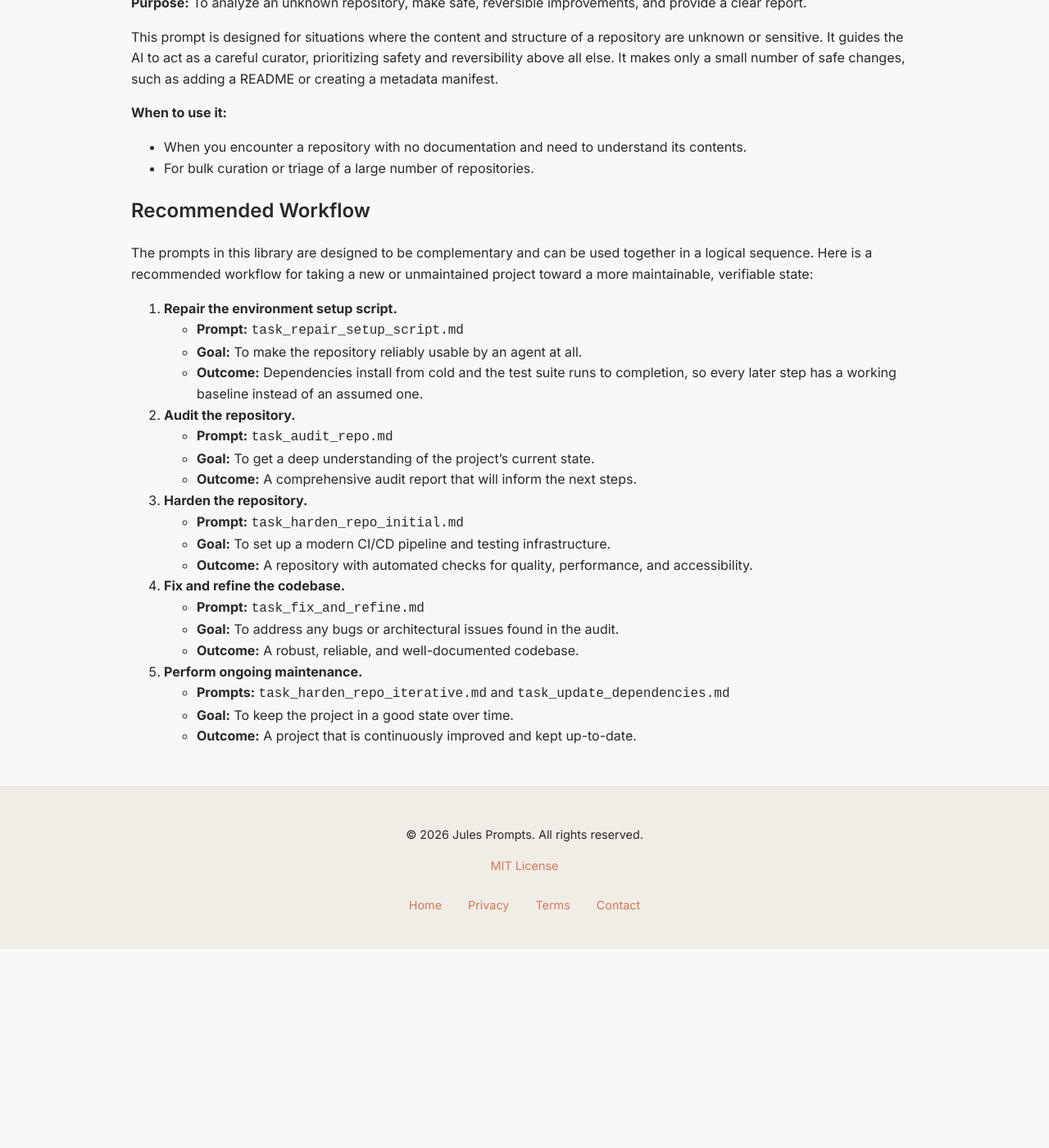
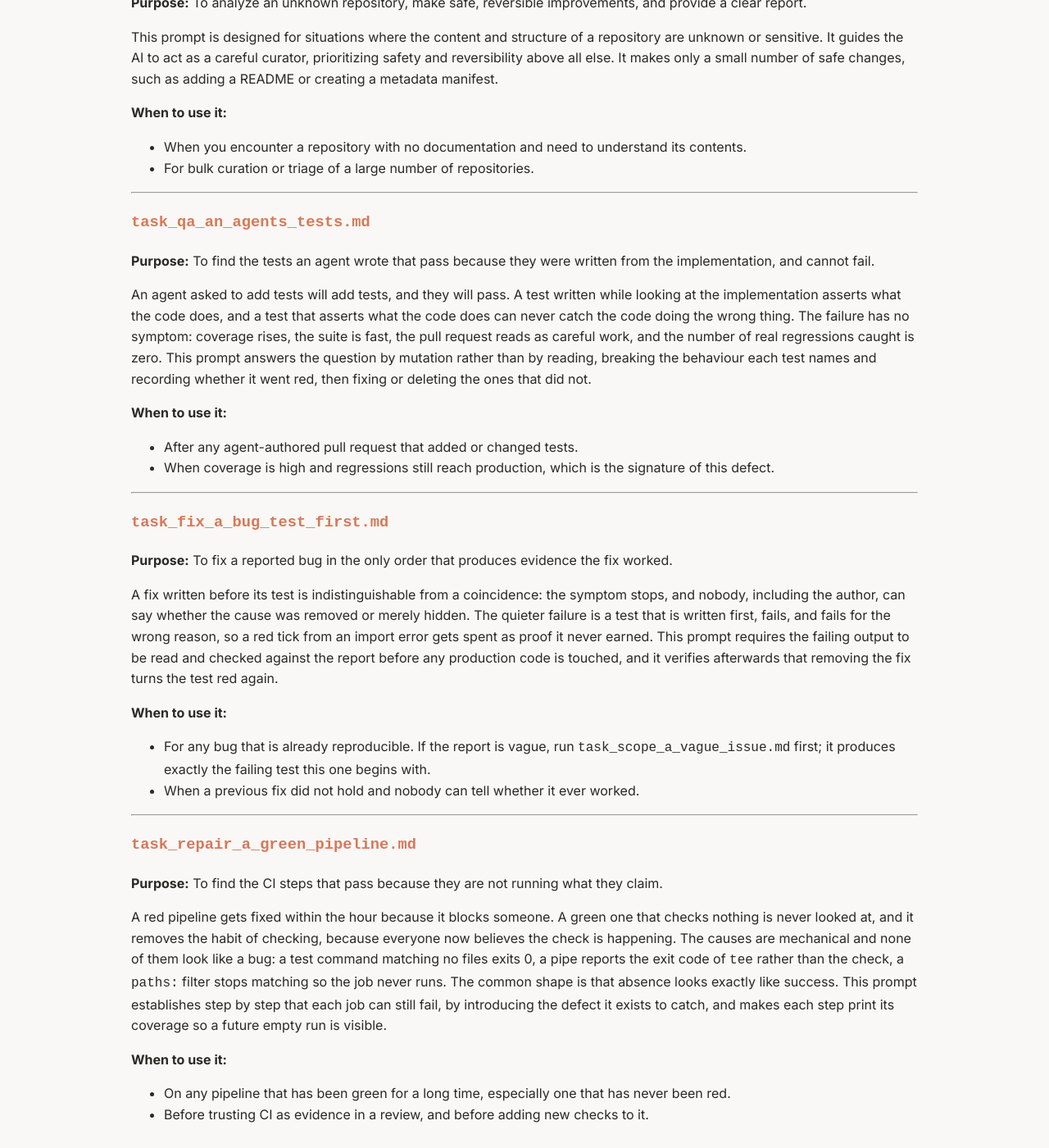
Before and after one commit to melbinjp/jules-prompts, a Jekyll site: the page built from PROMPTS_GUIDE.md, in a window 1280 px wide and 1400 px high, scrolled down 5214 px. Shown: the whole window at 82% size. Built offline with Jekyll 4.4.1, drawn with Linux system fonts in a browser that asks for light colours; before the commit the page ends 6371 px from its top, so only the background shows below that.

Commit message:
Three prompts for the gaps 42 strangers asked the incumbent for
Read from the open pull requests on google-labs-code/jules-awesome-list, which has
3,157 stars and has not merged to main since 2025-05-21. Forty-two are open. Most
are noise, but the same asks repeat across fifteen months, and the last PR ever
filed there, five days ago, is one of them.

Testing was asked for three times by three people: Jest tests (2025-05-22), TDD bug
fixing (2025-09-10), and Agent QA (2026-08-16). CI/CD and Database were asked for
together (2025-05-22). Nobody has answered any of them.

task_qa_an_agents_tests. An agent asked to add tests will add tests, and they will
pass. A test written while looking at the implementation asserts what the code
does, and one that asserts what the code does can never catch it doing the wrong
thing. There is no symptom: coverage rises, the suite is fast, and the regressions
caught is zero. Answers it by mutation rather than by reading - break what each
test names, record red or green, fix or delete the survivors.

task_fix_a_bug_test_first. A fix written before its test cannot be told from a
coincidence. The quieter failure is a test written first that fails for the wrong
reason, so a red tick from an ImportError is spent as proof it never earned. Pairs
with task_scope_a_vague_issue, which produces exactly the failing test this one
starts from and deliberately stops there.

task_repair_a_green_pipeline. A red pipeline is fixed within the hour because it
blocks someone. A green one that checks nothing is never looked at. A test command
matching no files exits 0; a pipe reports the exit code of tee rather than the
check; a paths filter stops matching and the job never runs. Absence looks exactly
like success. Establishes step by step that each job can still fail, and makes each
one print its coverage.

Library integrity passes: 19 prompts, 19 guide entries, 5 workflow steps.

```diff
--- a/PROMPTS_GUIDE.md
+++ b/PROMPTS_GUIDE.md
@@ -180,6 +180,39 @@ This prompt is designed for situations where the content and structure of a repo
 *   When you encounter a repository with no documentation and need to understand its contents.
 *   For bulk curation or triage of a large number of repositories.
 
+---
+
+### [`task_qa_an_agents_tests.md`]({% link _prompts/task_qa_an_agents_tests.md %})
+**Purpose:** To find the tests an agent wrote that pass because they were written from the implementation, and cannot fail.
+
+An agent asked to add tests will add tests, and they will pass. A test written while looking at the implementation asserts what the code does, and a test that asserts what the code does can never catch the code doing the wrong thing. The failure has no symptom: coverage rises, the suite is fast, the pull request reads as careful work, and the number of real regressions caught is zero. This prompt answers the question by mutation rather than by reading, breaking the behaviour each test names and recording whether it went red, then fixing or deleting the ones that did not.
+
+**When to use it:**
+*   After any agent-authored pull request that added or changed tests.
+*   When coverage is high and regressions still reach production, which is the signature of this defect.
+
+---
+
+### [`task_fix_a_bug_test_first.md`]({% link _prompts/task_fix_a_bug_test_first.md %})
+**Purpose:** To fix a reported bug in the only order that produces evidence the fix worked.
+
+A fix written before its test is indistinguishable from a coincidence: the symptom stops, and nobody, including the author, can say whether the cause was removed or merely hidden. The quieter failure is a test that is written first, fails, and fails for the wrong reason, so a red tick from an import error gets spent as proof it never earned. This prompt requires the failing output to be read and checked against the report before any production code is touched, and it verifies afterwards that removing the fix turns the test red again.
+
+**When to use it:**
+*   For any bug that is already reproducible. If the report is vague, run `task_scope_a_vague_issue.md` first; it produces exactly the failing test this one begins with.
+*   When a previous fix did not hold and nobody can tell whether it ever worked.
+
+---
+
+### [`task_repair_a_green_pipeline.md`]({% link _prompts/task_repair_a_green_pipeline.md %})
+**Purpose:** To find the CI steps that pass because they are not running what they claim.
+
+A red pipeline gets fixed within the hour because it blocks someone. A green one that checks nothing is never looked at, and it removes the habit of checking, because everyone now believes the check is happening. The causes are mechanical and none of them look like a bug: a test command matching no files exits 0, a pipe reports the exit code of `tee` rather than the check, a `paths:` filter stops matching so the job never runs. The common shape is that absence looks exactly like success. This prompt establishes step by step that each job can still fail, by introducing the defect it exists to catch, and makes each step print its coverage so a future empty run is visible.
+
+**When to use it:**
+*   On any pipeline that has been green for a long time, especially one that has never been red.
+*   Before trusting CI as evidence in a review, and before adding new checks to it.
+
 ## Recommended Workflow
 
 The prompts in this library are designed to be complementary and can be used together in a logical sequence. Here is a recommended workflow for taking a new or unmaintained project toward a more maintainable, verifiable state:
```
Also changed, not shown: _prompts/task_fix_a_bug_test_first.md (added, +66 -0 lines), _prompts/task_qa_an_agents_tests.md (added, +65 -0 lines), _prompts/task_repair_a_green_pipeline.md (added, +74 -0 lines).
